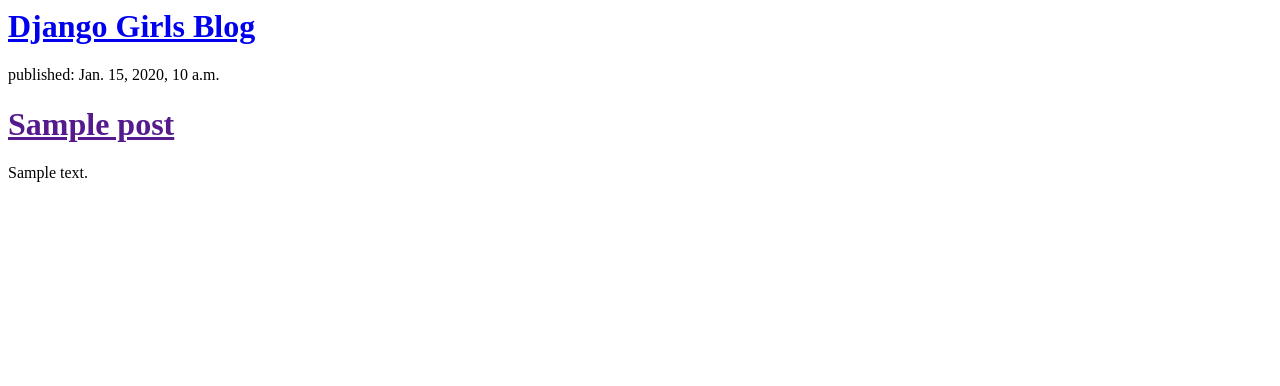
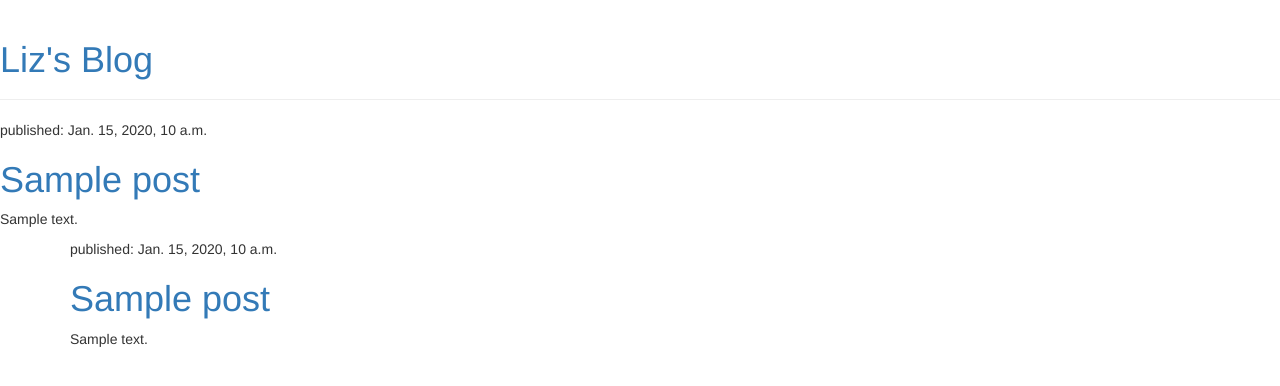
Before and after one commit to lizametcalfe/my-first-blog, a Django app: template blogsite/templates/blogsite/post_list.html in a window 1280 px wide. Shown: the top 386 px of the page. Run offline with Django 3.2, Linux system fonts and the light colour scheme; the template is opened without the code that fills it: values that come from a table or form of the project are taken from there, others are empty; tables that the repository leaves empty hold one stand-in row (values such as "Sample post"); some libraries are stand-ins or nearby versions.

Commit message:
Changed the CSS for the site.

```diff
--- a/blogsite/templates/blogsite/post_list.html
+++ b/blogsite/templates/blogsite/post_list.html
@@ -1,17 +1,35 @@
+{% load staticfiles %}
 <html>
     <head>
+        <link rel="stylesheet" href="//maxcdn.bootstrapcdn.com/bootstrap/3.2.0/css/bootstrap.min.css">
+        <link rel="stylesheet" href="//maxcdn.bootstrapcdn.com/bootstrap/3.2.0/css/bootstrap-theme.min.css">
+        <link href="//fonts.googleapis.com/css?family=Lobster&subset=latin,latin-ext" rel="stylesheet" type="text/css">
+        <link rel="stylesheet" href="{% static 'css/blog.css' %}">
         <title>Liz's blog</title>
     </head>
     <body>
-        <div>
-            <h1><a href="/">Django Girls Blog</a></h1>
+        <div class="page-header">
+            <h1><a href="/"> Liz's Blog </a></h1>
         </div>
-            {% for post in posts %}
-                <div>
-                    <p>published: {{ post.published_date }}</p>
-                    <h1><a href="">{{ post.title }}</a></h1>
-                    <p>{{ post.text|linebreaksbr }}</p>
+        <div class="post">
+            <p>published: {{ post.published_date }}</p>
+            <h1><a href="">{{ post.title }}</a></h1>
+            <p>{{ post.text|linebreaksbr }}</p>
+        </div>
+        <div class="content container">
+            <div class="row">
+                <div class="col-md-8">
+                    {% for post in posts %}
+                        <div class="post">
+                            <div class="date">
+                                <p>published: {{ post.published_date }}</p>
+                            </div>
+                            <h1><a href="">{{ post.title }}</a></h1>
+                            <p>{{ post.text|linebreaksbr }}</p>
+                        </div>
+                    {% endfor %}
                 </div>
-            {% endfor %}
+            </div>
+        </div>
     </body>
 </html>
```
Also changed, not shown: blogsite/static/css/blogsite.css (added, +51 -0 lines).
